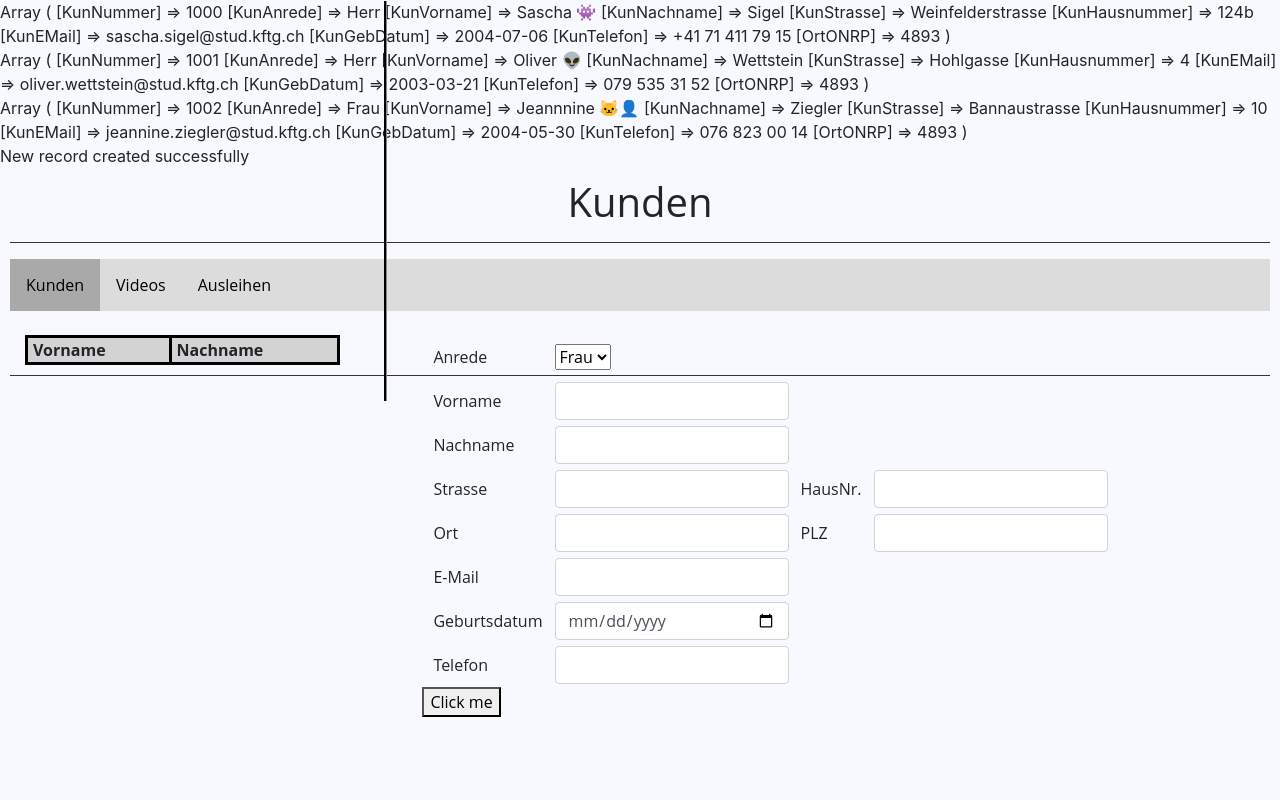
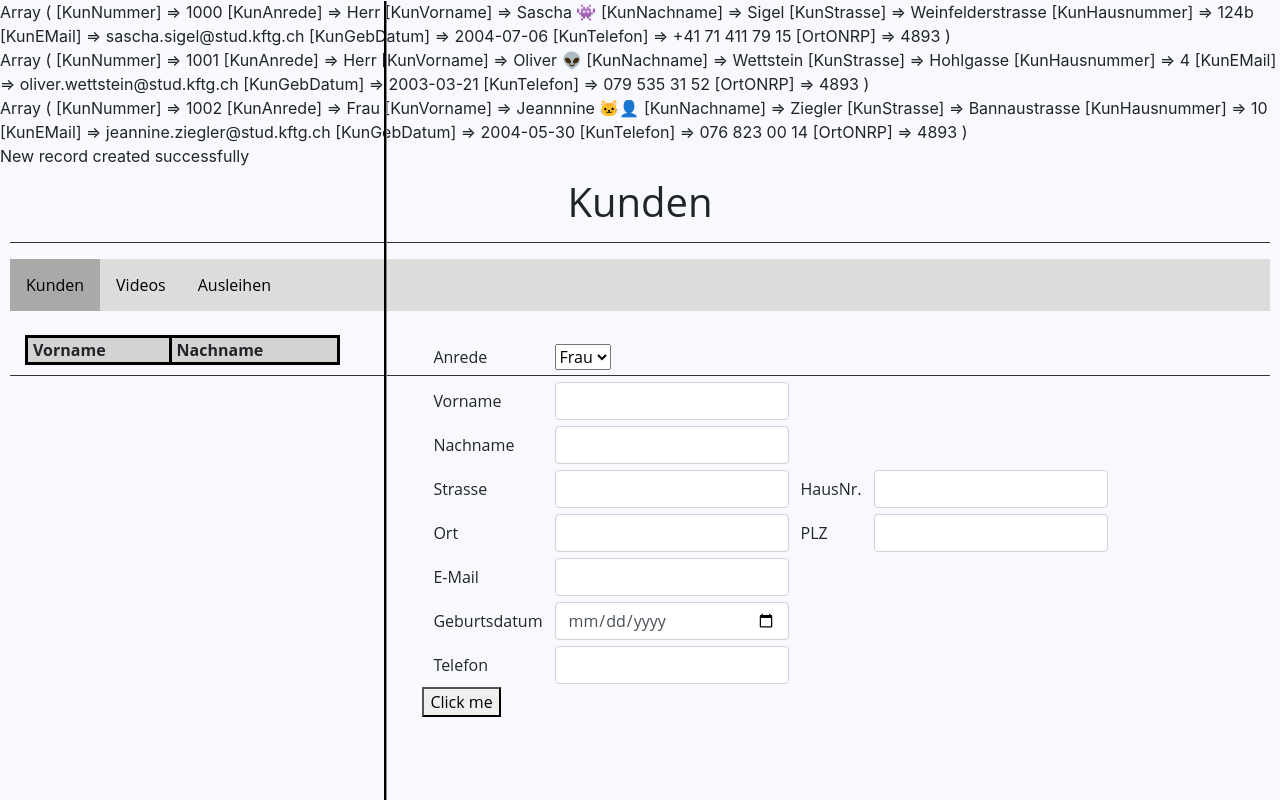
Before and after one commit to Sascha-Sigel/JOSS-Projekt, a PHP site: page /test.php in a window 1280 px wide. Run offline with PHP 8.4, Linux system fonts and the light colour scheme; data comes from the database, SQL or seed files in the repository; data that the repository does not hold is empty; some libraries are stand-ins or nearby versions.

Commit message:
update404

```diff
--- a/css/bootstrap-custom.css
+++ b/css/bootstrap-custom.css
@@ -58,7 +58,7 @@
 }
 .vl{
   border-left: groove #333;
-  height: 400px;
+  height: 100%;
   position: absolute;
   left: 30%;
   top: 1;
```
